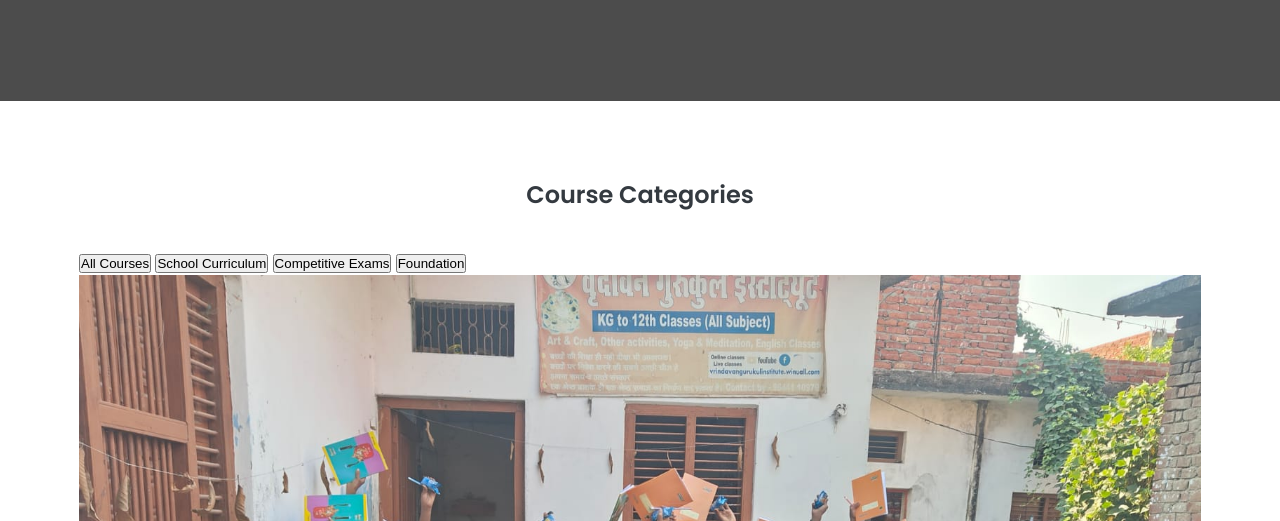
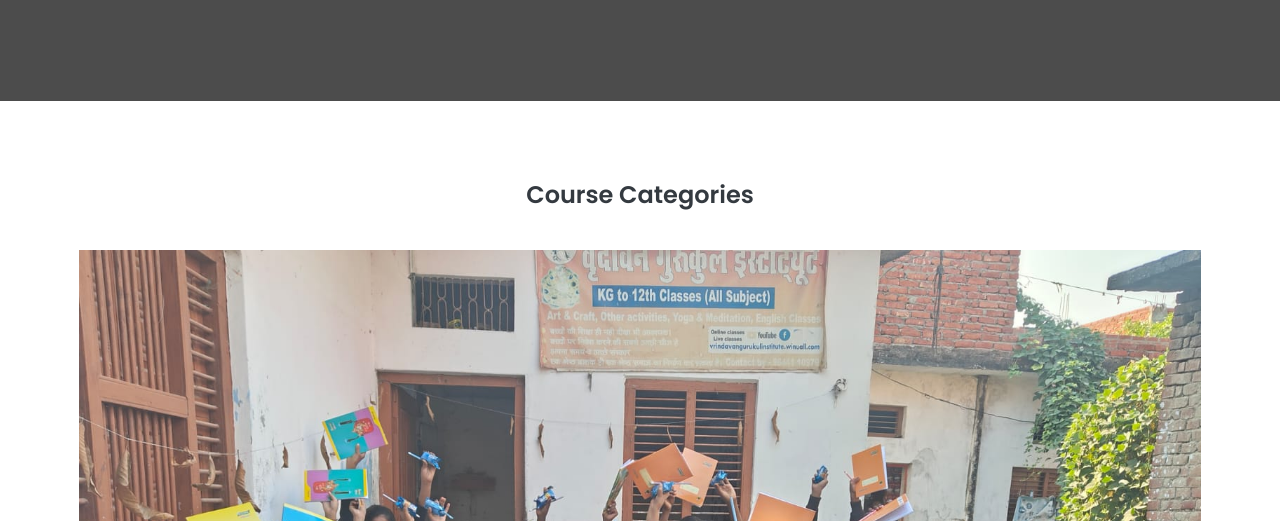
Before and after one commit to nitishpandey89/vrindavan, a plain HTML site: page courses.html in a window 1280 px wide. Shown: the part 279-800 px from the top of the page. Drawn offline with Linux system fonts and the light colour scheme; a script that the page names is missing; files whose address does not match are found by name.

Commit message:
Update courses.html

```diff
--- a/courses.html
+++ b/courses.html
@@ -45,12 +45,7 @@
         <div class="container">
             <div class="course-categories">
                 <h2 class="section-title">Course Categories</h2>
-                <div class="category-tabs">
-                    <button class="category-tab active" data-category="all">All Courses</button>
-                    <button class="category-tab" data-category="school">School Curriculum</button>
-                    <button class="category-tab" data-category="competitive">Competitive Exams</button>
-                    <button class="category-tab" data-category="foundation">Foundation</button>
-                </div>
+
             </div>
 
             <!-- All Courses -->
```
